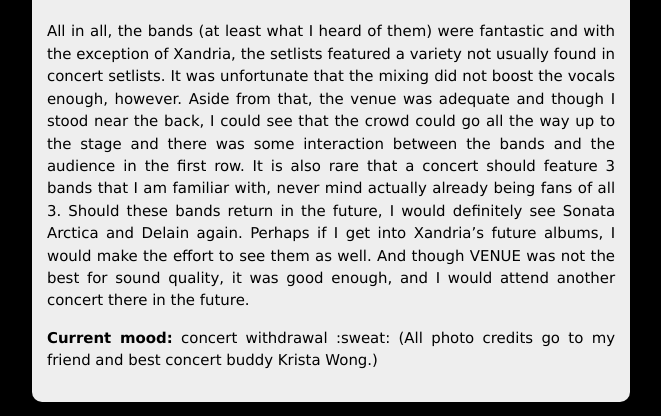
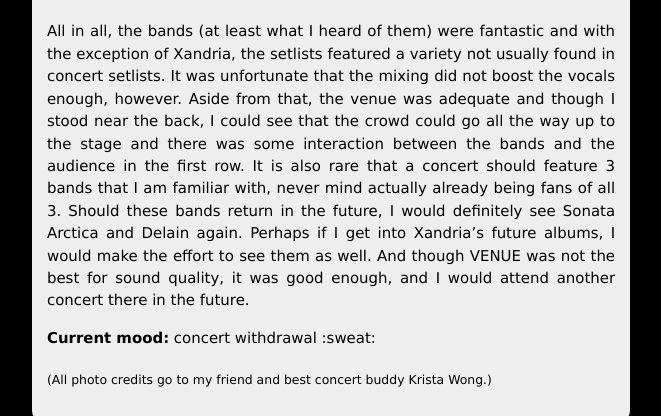
Before and after one commit to vlouie/toriatalks, a Jekyll site: the page built from _posts/2014-09-29-concert-review-soanta-arctica-delain-xandria.markdown, in a window 1280 px wide and 900 px high, scrolled down 2965 px, cut to the strip 278-694 px from the top of the window. Shown: the whole strip, without its empty margins (309-970 px from the left). Built offline with Jekyll 4.4.1, drawn with Linux system fonts in a browser that asks for light colours; Markdown is read by kramdown in place of the engine named in the settings; comment, search, counter and statistics services are not loaded.

Commit message:
Tweaking

```diff
--- a/_posts/2014-09-29-concert-review-soanta-arctica-delain-xandria.markdown
+++ b/_posts/2014-09-29-concert-review-soanta-arctica-delain-xandria.markdown
@@ -27,7 +27,8 @@
 All in all, the bands (at least what I heard of them) were fantastic and with the exception of Xandria, the setlists featured a variety not usually found in concert setlists. It was unfortunate that the mixing did not boost the vocals enough, however. Aside from that, the venue was adequate and though I stood near the back, I could see that the crowd could go all the way up to the stage and there was some interaction between the bands and the audience in the first row. It is also rare that a concert should feature 3 bands that I am familiar with, never mind actually already being fans of all 3. Should these bands return in the future, I would definitely see Sonata Arctica and Delain again. Perhaps if I get into Xandria's future albums, I would make the effort to see them as well. And though VENUE was not the best for sound quality, it was good enough, and I would attend another concert there in the future.
 
 **Current mood:** concert withdrawal :sweat:
-(All photo credits go to my friend and best concert buddy Krista Wong.)
+
+<sub>(All photo credits go to my friend and best concert buddy Krista Wong.)</sub>
 
 [sonataweb]: http://sonataarctica.info/
 [delainweb]: http://www.delain.nl/
```
